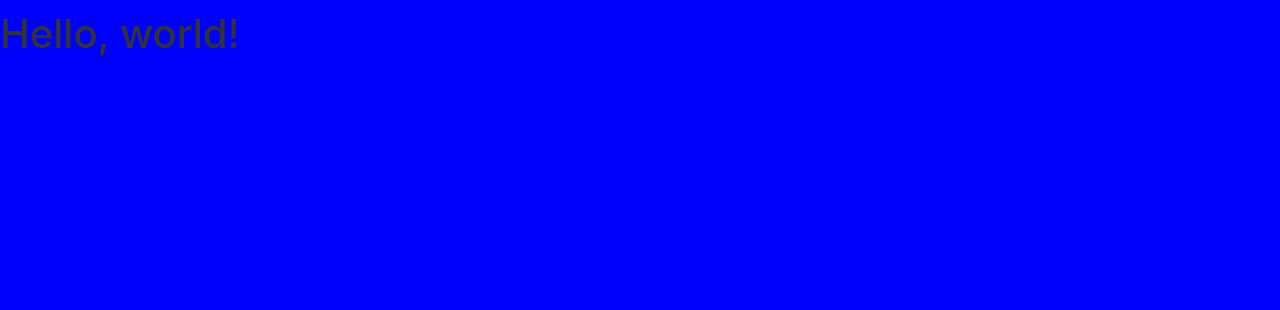
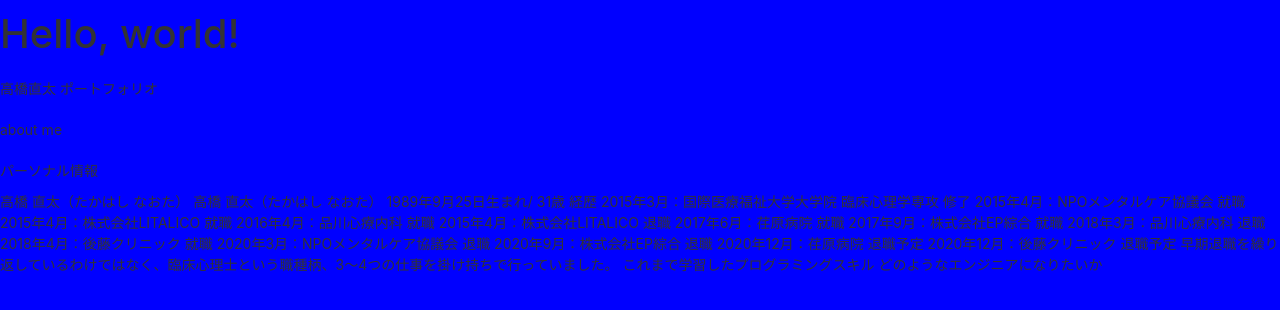
Before and after one commit to naota7118/vuejs-portfolio, a plain HTML site: page index.html in a window 1280 px wide. Drawn offline with nearby package versions, Linux system fonts and the light colour scheme.

Commit message:
add my job careert in front page

```diff
--- a/index.html
+++ b/index.html
@@ -12,6 +12,33 @@
   </head>
   <body>
     <h1>Hello, world!</h1>
+
+    <p>高橋直太 ポートフォリオ</p>
+    <p>about me</p>
+    <p>パーソナル情報</p>
+    <span>高橋 直太（たかはし なおた）</span>
+      高橋 直太（たかはし なおた）
+      1989年9月25日生まれ/ 31歳
+    経歴
+      2015年3月：国際医療福祉大学大学院 臨床心理学専攻 修了
+      2015年4月：NPOメンタルケア協議会 就職
+      2015年4月：株式会社LITALICO 就職
+      2016年4月：品川心療内科 就職
+      2015年4月：株式会社LITALICO 退職
+      2017年6月：荏原病院 就職
+      2017年9月：株式会社EP綜合 就職
+      2018年3月：品川心療内科 退職
+      2018年4月：後藤クリニック 就職
+      2020年3月：NPOメンタルケア協議会 退職
+      2020年9月：株式会社EP綜合 退職
+      2020年12月：荏原病院 退職予定
+      2020年12月：後藤クリニック 退職予定
+      早期退職を繰り返しているわけではなく、臨床心理士という職種柄、3〜4つの仕事を掛け持ちで行っていました。
+
+      これまで学習したプログラミングスキル
+      どのようなエンジニアになりたいか
+
+
 
     <!-- Optional JavaScript -->
     <!-- jQuery first, then Popper.js, then Bootstrap JS -->
```
